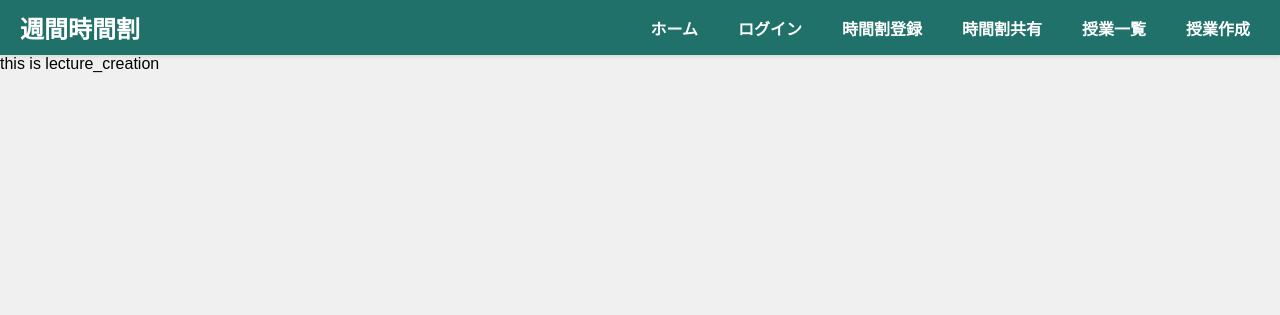
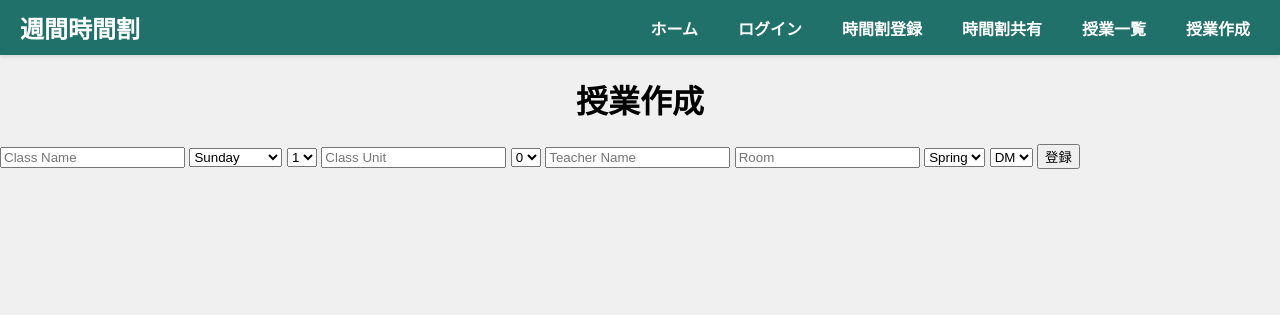
Before and after one commit to takaryo1010/timetableShare, a Flask app: page /lecture_creation in a window 1280 px wide. Shown: the top 315 px of the page. Run offline with Flask 3, Linux system fonts and the light colour scheme.

Commit message:
Update calender: Update lecture_creation

```diff
--- a/article/myflask/app.py
+++ b/article/myflask/app.py
@@ -1,4 +1,4 @@
-from flask import Flask, render_template
+from flask import Flask, render_template, request
 import requests
 
 app = Flask(__name__)
@@ -47,8 +47,28 @@ def index_lecture_list():
 
     return render_template('lecture_list.html', json=json_response)
 
-@app.route("/lecture_creation")
+@app.route("/lecture_creation", methods=['GET', 'POST'])
 def index_lecture_creation():
+    if request.method == 'POST':
+        class_name = request.form.get('class_name')
+        class_day = request.form.get('class_day')
+        class_time = request.form.get('class_time')
+        class_unit = request.form.get('class_unit')
+        must_flag = request.form.get('must_flag')
+        teacher_name = request.form.get('teacher_name')
+        room = request.form.get('room')
+        term = request.form.get('term')
+        dmcs = request.form.get('dmcs')
+        data = {
+        'name' : class_name,
+        'day' : class_day, 'piriod' : class_time,
+        'unit' : class_unit, 'must' : must_flag,
+        'teacher' : teacher_name, 'room' : room,
+        'term' : term, 'Department' : dmcs
+        }
+        url = 'http://52.69.43.211/registerClass'  # サーバーの実際のURLに置き換えてください
+        response = requests.post(url, data=data)
+        print(response) # test
     return render_template('lecture_creation.html')
 @app.route("/timetable_sharing")
 def index_timetable_sharing():
--- a/article/myflask/templates/lecture_creation.html
+++ b/article/myflask/templates/lecture_creation.html
@@ -19,5 +19,41 @@
             </ul>
         </nav>
     </header>
-    this is lecture_creation
+    <h1>授業作成</h1>
+    <form action="/lecture_creation" method="post">
+        <input type="text" name="class_name" placeholder="Class Name" required>
+        <select name="class_day" required>
+            <option value="Sunday">Sunday</option>
+            <option value="Monday">Monday</option>
+            <option value="Tuesday">Tuesday</option>
+            <option value="Wednesday">Wednesday</option>
+            <option value="Thursday">Thursday</option>
+            <option value="Friday">Friday</option>
+            <option value="Saturday">Saturday</option>
+            <option value="Ondemand">Ondemand</option>
+        </select>
+        <select name="class_time" required>
+            <option value="1">1</option>
+            <option value="2">2</option>
+            <option value="3">3</option>
+            <option value="4">4</option>
+            <option value="5">5</option>
+        </select>
+        <input type="number" name="class_unit" placeholder="Class Unit" required>
+        <select name="must_flag" required>
+            <option value="0">0</option>
+            <option value="1">1</option>
+        </select>
+        <input type="text" name="teacher_name" placeholder="Teacher Name" required>
+        <input type="text" name="room" placeholder="Room" required>
+        <select name="term" required>
+            <option value="Spring">Spring</option>
+            <option value="Fall">Fall</option>
+        </select>
+        <select name="dmcs" required>
+            <option value="DM">DM</option>
+            <option value="CS">CS</option>
+        </select>
+        <button type="submit">登録</button>
+    </form>
 </body>
```
Also changed, not shown: practiceRegisterCource.py (added, +33 -0 lines).
